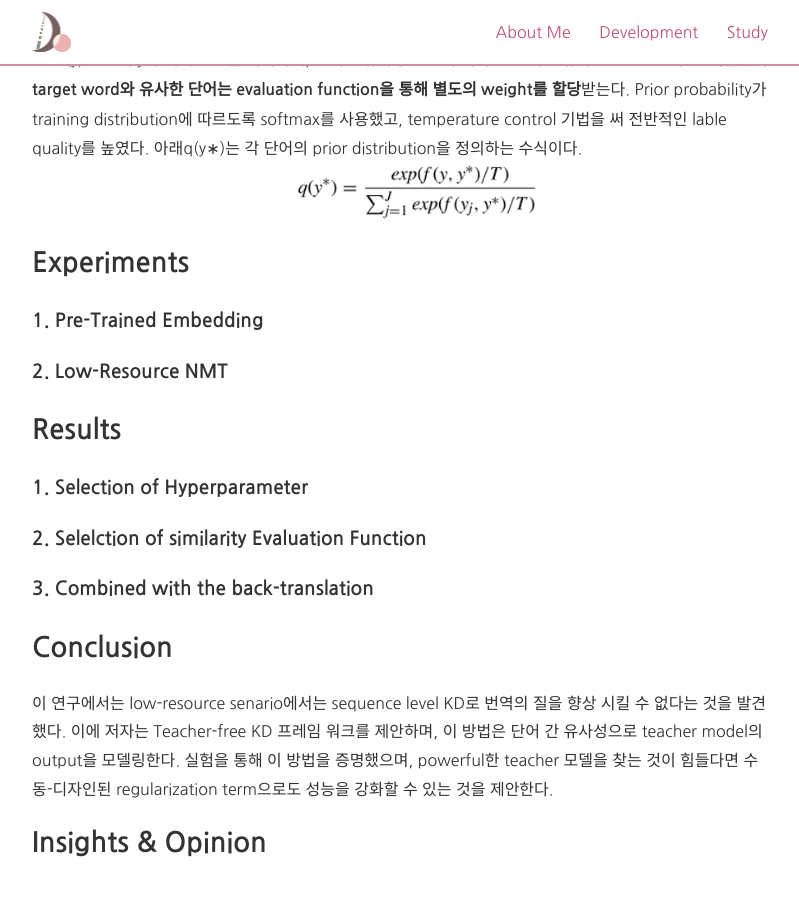
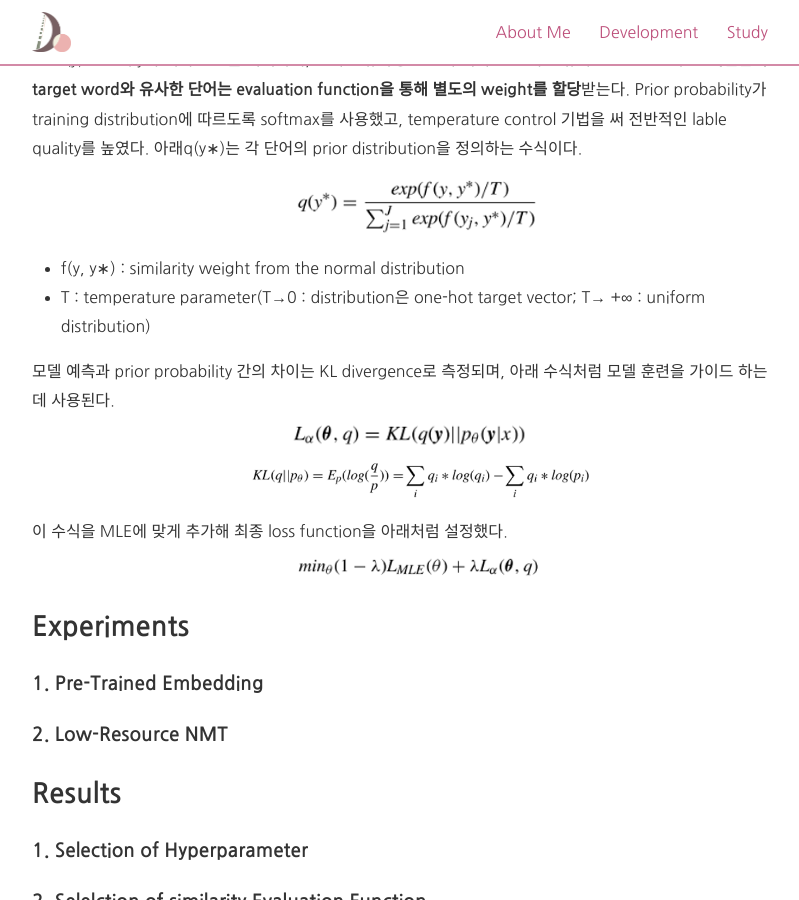
Before and after one commit to doheejin/doheejin.github.io, a Jekyll site: the page built from _posts/2021-03-14-pr-teacher-free-kd.md, in a window 1280 px wide and 900 px high, scrolled down 3205 px. Shown: the whole window, without its empty margins (240-1039 px from the left). Built offline with Jekyll 4.4.1, drawn with Linux system fonts in a browser that asks for light colours; nearby versions of some CDN libraries; comment, search, counter and statistics services are not loaded.

Commit message:
add contents

```diff
--- a/_posts/2021-03-14-pr-teacher-free-kd.md
+++ b/_posts/2021-03-14-pr-teacher-free-kd.md
@@ -52,7 +52,18 @@ dark knowledge를 얻기 위해, 저자는 단어들 간 유사성에 따라 수
 <img src="/assets/images/teacher-free-4.PNG" title="teacher-free">
 
 emb(y)는 단어 y의 벡터 표현을 의미하며, 단어간 유사성은 단어 벡터 간 코사인 유사도로 표현된다. **단어집합의 target word와 유사한 단어는 evaluation function을 통해 별도의 weight를 할당**받는다. Prior probability가 training distribution에 따르도록 softmax를 사용했고, temperature control 기법을 써 전반적인 lable quality를 높였다. 아래q(y∗)는 각 단어의 prior distribution을 정의하는 수식이다.
+
 <img src="/assets/images/teacher-free-5.PNG" title="teacher-free">
+
+- f(y, y∗) : similarity weight from the normal distribution
+- T : temperature parameter(T→0 : distribution은 one-hot target vector; T→ +∞ : uniform distribution)
+
+모델 예측과 prior probability 간의 차이는 KL divergence로 측정되며, 아래 수식처럼 모델 훈련을 가이드 하는데 사용된다.
+<img src="/assets/images/teacher-free-6.PNG" title="teacher-free">
+<img src="/assets/images/teacher-free-7.PNG" title="teacher-free">
+
+이 수식을 MLE에 맞게 추가해 최종 loss function을 아래처럼 설정했다.
+<img src="/assets/images/teacher-free-8.PNG" title="teacher-free">
 
 ## Experiments
 #### 1. Pre-Trained Embedding
```
Also changed, not shown: assets/images/teacher-free-6.PNG (added), assets/images/teacher-free-7.PNG (added), assets/images/teacher-free-8.PNG (added).
